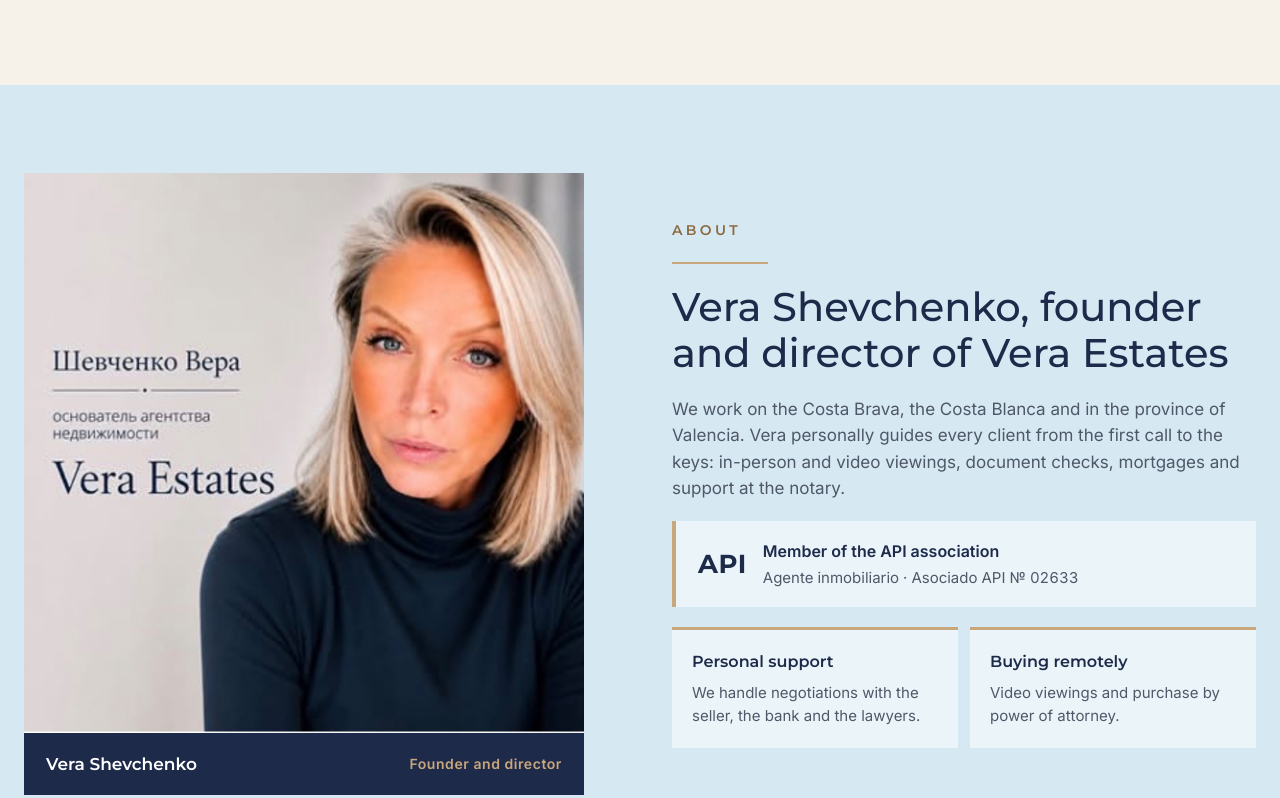
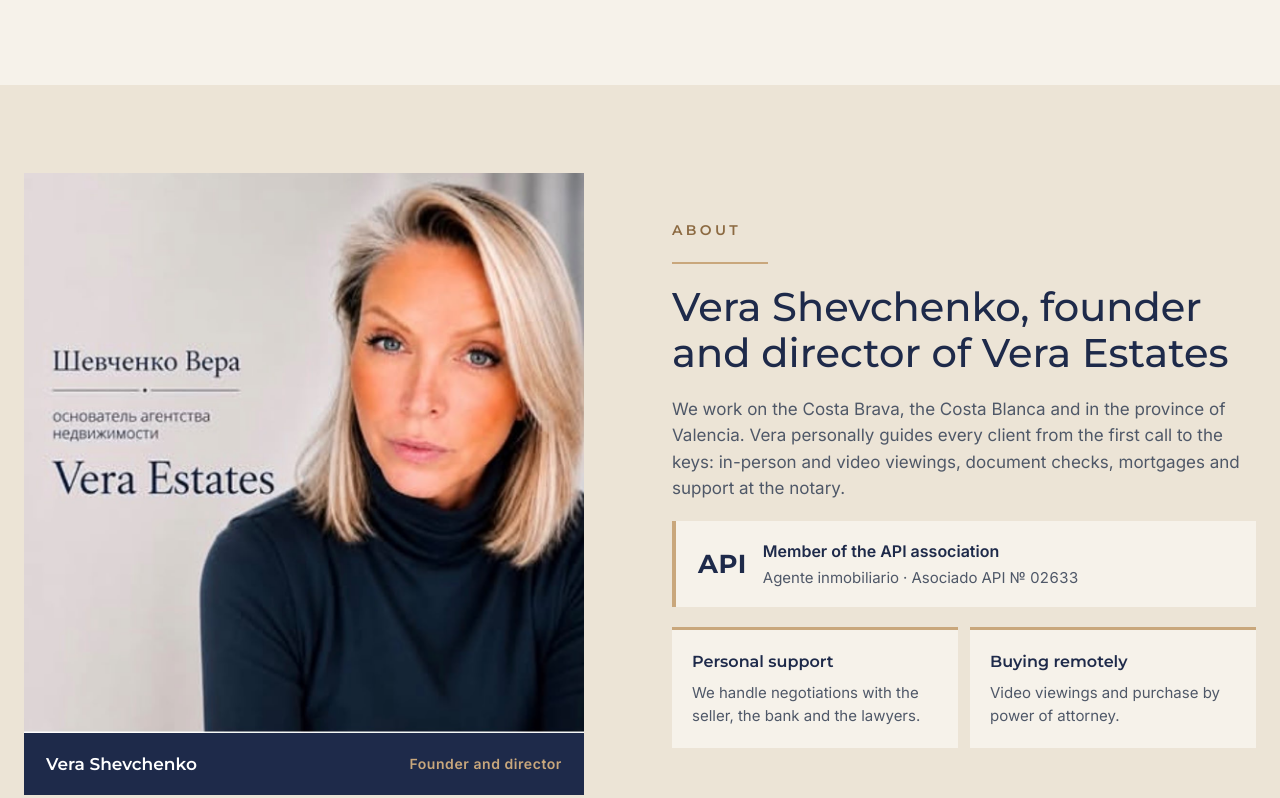
Before and after one commit to veraestates1717-oss/Vera-Estates, a plain HTML site: page en/index.html in a window 1280 px wide. Shown: the part 6180-6978 px from the top of the page. Drawn offline with Linux system fonts and the light colour scheme.

Commit message:
«О нас»: вернул пудровый фон
Co-Authored-By: Claude Opus 5.5 <noreply@anthropic.com>
Claude-Session: https://claude.ai/code/session_01NH6otBtZsTQbdQW2gqNToV

```diff
--- a/en/index.html
+++ b/en/index.html
@@ -340,7 +340,7 @@ img{max-width:100%}
 </section>
 
 <!-- About -->
-<section id="about" style="background: #D6E8F2">
+<section id="about" style="background: #ECE4D6">
 <div style="max-width: 1240px; margin: 0 auto; padding: 88px 24px; display: grid; grid-template-columns: repeat(auto-fit, minmax(min(100%, 420px), 1fr)); gap: 40px 64px; align-items: center">
 <figure style="margin: 0; display: flex; flex-direction: column; gap: 0; max-width: 560px; width: 100%">
 <img src="../images/vera-shevchenko.jpg" alt="Vera Shevchenko, founder and director of Vera Estates" style="width: 100%; aspect-ratio: 1 / 1; object-fit: cover; display: block">
@@ -354,7 +354,7 @@ img{max-width:100%}
 <div style="width: 96px; border-top: 2px solid #C9A77C"></div>
 <h2 style="margin: 0; font-family: Montserrat, Arial, sans-serif; font-weight: 500; font-size: clamp(28px, 3.4vw, 40px); line-height: 1.15">Vera Shevchenko, founder and director of Vera Estates</h2>
 <p style="margin: 0; color: #4F5868; font-size: 17px; max-width: 34em">We work on the Costa Brava, the Costa Blanca and in the province of Valencia. Vera personally guides every client from the first call to the keys: in-person and video viewings, document checks, mortgages and support at the notary.</p>
-<div style="display: flex; align-items: center; gap: 16px; padding: 18px 22px; background: #EAF4F9; border-left: 4px solid #C9A77C; max-width: 34em">
+<div style="display: flex; align-items: center; gap: 16px; padding: 18px 22px; background: #F6F2EA; border-left: 4px solid #C9A77C; max-width: 34em">
 <span style="font-family: Montserrat, Arial, sans-serif; font-weight: 700; font-size: 26px; color: #1E2A4A; letter-spacing: 0.02em">API</span>
 <span style="display: flex; flex-direction: column; gap: 2px">
 <strong style="font-size: 16px">Member of the API association</strong>
@@ -362,11 +362,11 @@ img{max-width:100%}
 </span>
 </div>
 <div style="display: grid; grid-template-columns: repeat(auto-fit, minmax(min(100%, 200px), 1fr)); gap: 12px">
-<div style="display: flex; flex-direction: column; gap: 6px; padding: 20px; background: #EAF4F9; border-top: 3px solid #C9A77C">
+<div style="display: flex; flex-direction: column; gap: 6px; padding: 20px; background: #F6F2EA; border-top: 3px solid #C9A77C">
 <strong style="font-family: Montserrat, Arial, sans-serif; font-size: 16px; font-weight: 600">Personal support</strong>
 <span style="color: #4F5868; font-size: 15px">We handle negotiations with the seller, the bank and the lawyers.</span>
 </div>
-<div style="display: flex; flex-direction: column; gap: 6px; padding: 20px; background: #EAF4F9; border-top: 3px solid #C9A77C">
+<div style="display: flex; flex-direction: column; gap: 6px; padding: 20px; background: #F6F2EA; border-top: 3px solid #C9A77C">
 <strong style="font-family: Montserrat, Arial, sans-serif; font-size: 16px; font-weight: 600">Buying remotely</strong>
 <span style="color: #4F5868; font-size: 15px">Video viewings and purchase by power of attorney.</span>
 </div>
```
Also changed, not shown: es/index.html (+4 -4 lines), index.html (+4 -4 lines).
